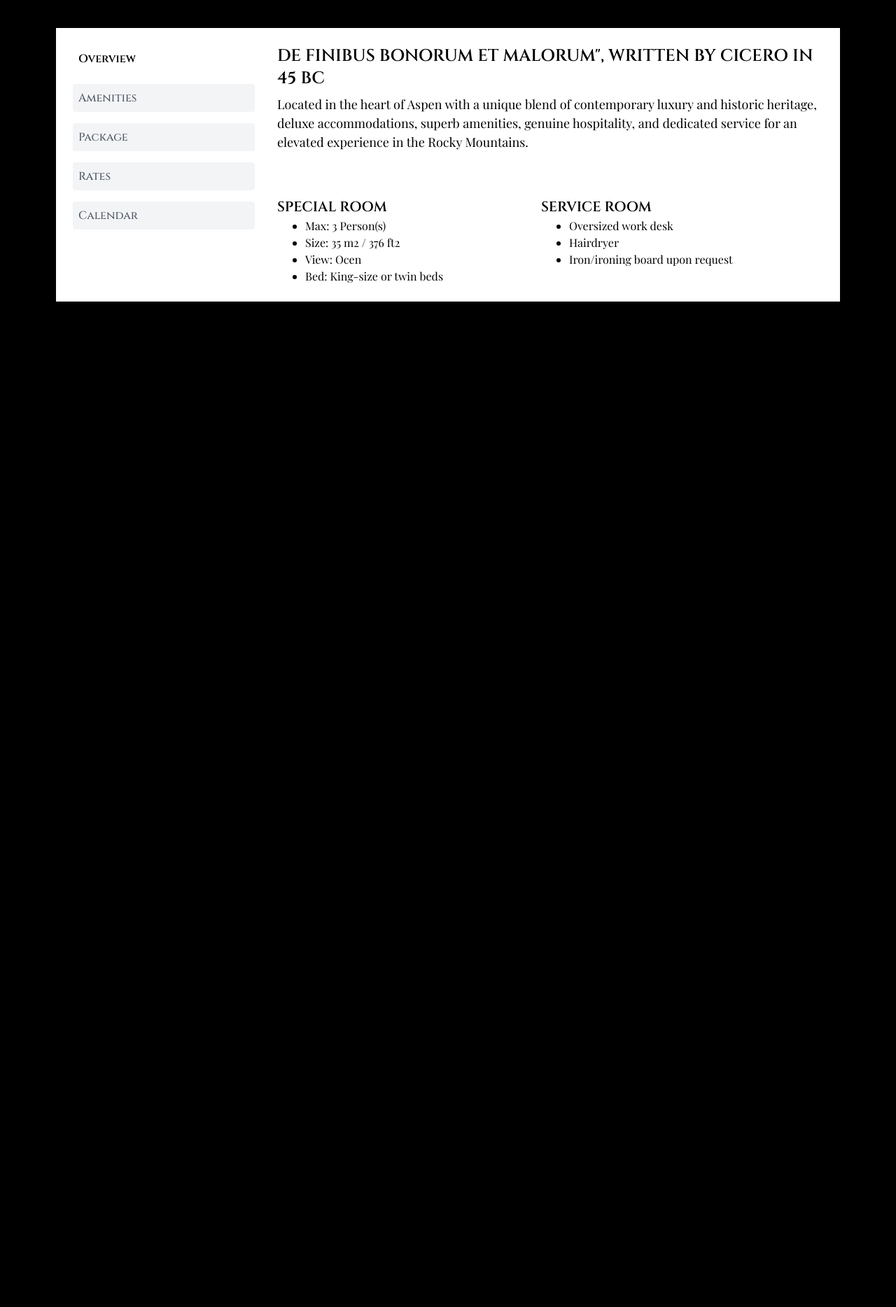
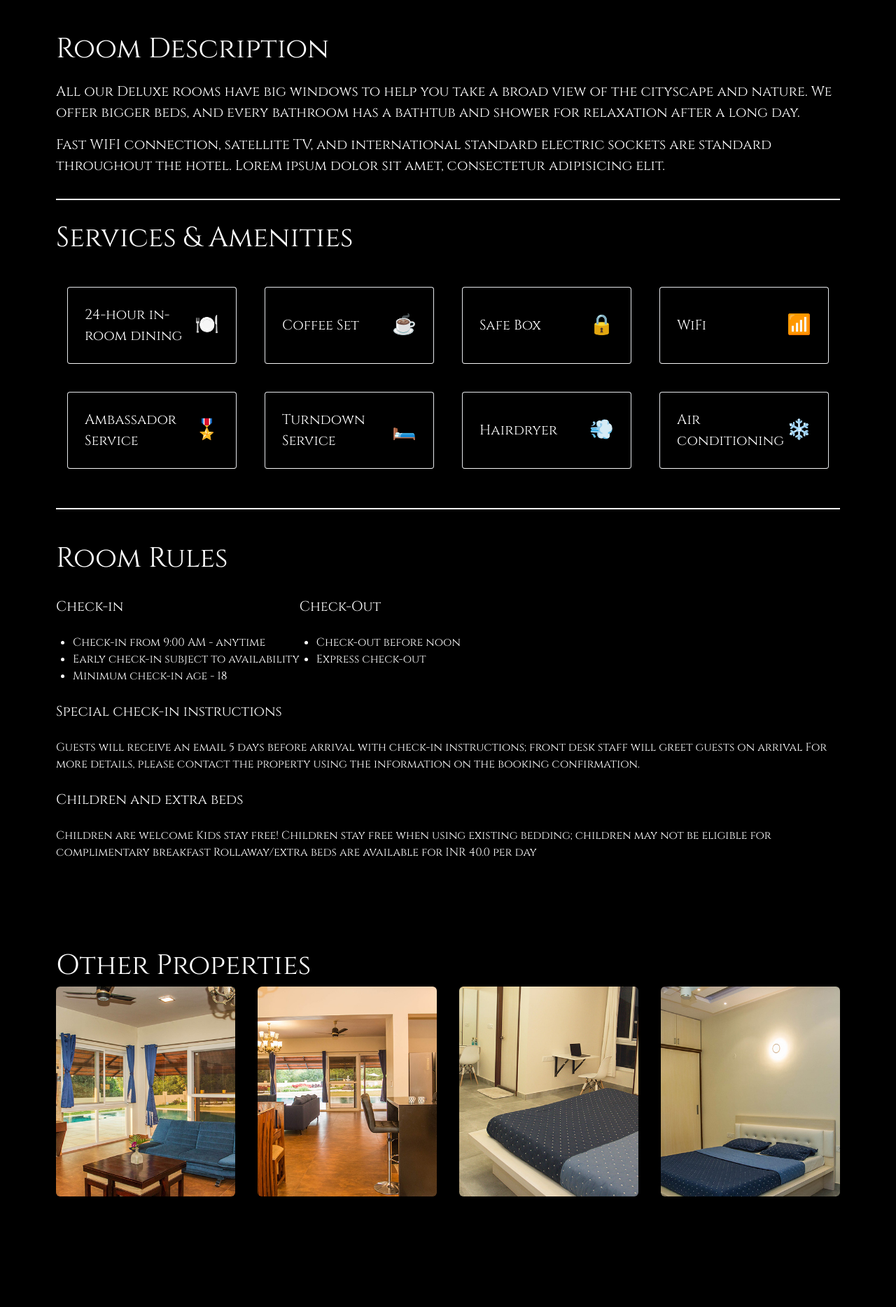
Before and after one commit to Sranav/Aeon-Root-Bridges, a React (Vite) app in the folder aeonrootbridges/: page /villabooking in a window 1280 px wide. Shown: the part 1212-3080 px from the top of the page at 70% size. Before the commit the page ends 1683 px from the top, so only its background shows below. Built offline with nearby package versions, Linux system fonts and the light colour scheme; a web font is replaced by a local one.

Commit message:
added booking page details

```diff
--- a/aeonrootbridges/src/Pages/Villabooking.tsx
+++ b/aeonrootbridges/src/Pages/Villabooking.tsx
@@ -1,10 +1,10 @@
-import React from 'react'
 import NavBar from '../components/Navbar/NavBar'
 import VilaBooking from '../components/Booking Pages/VilaBooking'
-import BannerSlider from '../components/Home/BannerSlider'
 import banner from "@assets/images/aeon.webp";
 import VillaBookinBanner from '../components/Booking Pages/VillaBookinBanner';
-import HotelDetails from '../components/Booking Pages/HotelDetails';
+import RoomDetails from '../components/Booking Pages/RoomDetails';
+import HomeFooter from '../components/Home/HomeFooter';
+import OtherProperties from '../components/Booking Pages/OtherProperties';
 const Villabooking = () => {
   return (
     <div>
@@ -17,8 +17,17 @@
       <div className='lg:mx-20 pb-10'>
         <VilaBooking/>
       </div>
+      {/* <div className='lg:mx-20 pt-20 pb-10'>
+        <HotelDetails/>
+      </div> */}
       <div className='lg:mx-20 pt-20 pb-10'>
-        <HotelDetails/>
+        <RoomDetails/>
+      </div>
+      <div className='lg:mx-20 pt-20 pb-10'>
+        <OtherProperties/>
+      </div>
+      <div className='lg:mx-20 pb-10 pt-14 xs:px-6 lg:px-0'>
+      <HomeFooter/>
       </div>
     </div>
   )
--- /dev/null
+++ b/aeonrootbridges/src/components/Booking Pages/OtherProperties.tsx
@@ -0,0 +1,36 @@
+import booking1 from "@assets/images/booking/booking-1.jpg";
+import booking2 from "@assets/images/booking/booking-2.jpg";
+import booking3 from "@assets/images/booking/booking-3.jpg";
+import booking4 from "@assets/images/booking/booking-4.jpg";
+
+const OtherProperties = () => {
+  const properties = [
+    { image: booking1, title: "Property 1", description: "Beautiful villa with sea view" },
+    { image: booking2, title: "Property 2", description: "Cozy hut in the forest" },
+    { image: booking3, title: "Property 3", description: "Luxury apartment in the city" },
+    { image: booking4, title: "Property 4", description: "Rustic cabin with mountain views" },
+  ];
+
+  return (
+    <>
+      <div className="text-white text-[40px] ">Other Properties</div>
+      <div className="grid grid-cols-1 md:grid-cols-2 lg:grid-cols-4 gap-8">
+        {properties.map((property, index) => (
+          <div key={index} className="relative group overflow-hidden transform transition-all duration-500 hover:scale-105 hover:shadow-lg">
+            <img
+              src={property.image}
+              alt={property.title}
+              className="w-full h-[300px] object-cover rounded-md transition-all duration-500 transform group-hover:scale-110 group-hover:rotate-3"
+            />
+            <div className="absolute bottom-0 left-0 bg-black bg-opacity-50 text-white p-4 transition-all duration-500 transform group-hover:translate-y-0 group-hover:opacity-100 opacity-0 translate-y-10">
+              <div className="font-bold text-xl">{property.title}</div>
+              <div>{property.description}</div>
+            </div>
+          </div>
+        ))}
+      </div>
+    </>
+  );
+};
+
+export default OtherProperties;
--- /dev/null
+++ b/aeonrootbridges/src/components/Booking Pages/RoomDetails.tsx
@@ -0,0 +1,81 @@
+import React, { useEffect } from "react";
+import AOS from "aos";
+import "aos/dist/aos.css";
+
+const RoomDetails = () => {
+    useEffect(() => {
+        AOS.init({ duration: 1000, once: true });
+    }, []);
+
+    const services = [
+        { name: "24-hour in-room dining", icon: "🍽️" },
+        { name: "Coffee Set", icon: "☕" },
+        { name: "Safe Box", icon: "🔒" },
+        { name: "WiFi", icon: "📶" },
+        { name: "Ambassador Service", icon: "🎖️" },
+        { name: "Turndown Service", icon: "🛏️" },
+        { name: "Hairdryer", icon: "💨" },
+        { name: "Air conditioning", icon: "❄️" },
+    ];
+
+    return (
+        <div className="text-white">
+            {/* Room Description */}
+            <div className="text-[40px]" data-aos="fade-up">Room Description</div>
+            <div className="text-[20px] py-4" data-aos="fade-up" data-aos-delay="200">
+                All our Deluxe rooms have big windows to help you take a broad view of the cityscape and nature.
+                We offer bigger beds, and every bathroom has a bathtub and shower for relaxation after a long day.
+            </div>
+            <div className="text-[20px] pb-4" data-aos="fade-up" data-aos-delay="400">
+                Fast WIFI connection, satellite TV, and international standard electric sockets are standard throughout the hotel.
+                Lorem ipsum dolor sit amet, consectetur adipisicing elit.
+            </div>
+
+            {/* Divider */}
+            <div className="border border-white mt-4" data-aos="fade-in" data-aos-delay="600"></div>
+
+            {/* Services & Amenities */}
+            <div className="text-[40px] py-6" data-aos="fade-up">Services & Amenities</div>
+
+            <div className="grid grid-cols-2 md:grid-cols-4 gap-10 p-4">
+                {services.map((service, index) => (
+                    <div
+                        key={index}
+                        className="group flex items-center justify-between border border-b-white p-6 rounded cursor-pointer transition-all duration-300 hover:bg-white"
+                        data-aos="zoom-in"
+                        data-aos-delay={index * 100} // Staggered animation effect
+                    >
+                        <div className="text-[20px] transition-all duration-300 group-hover:text-black">{service.name}</div>
+                        <div className="text-[28px] transition-all duration-300 group-hover:text-black">{service.icon}</div>
+                    </div>
+                ))}
+            </div>
+            <div className="border border-white mt-10" data-aos-delay="600"></div>
+            <div className="pt-10 text-[40px]">Room Rules</div>
+            <div className="flex flex-row justify-stretch pt-6">
+                <div className="flex flex-col">
+                    <div className="text-[20px]">Check-in</div>
+                    <ul className="list-disc py-6 pl-6">
+                        <li>Check-in from 9:00 AM - anytime</li>
+                        <li>Early check-in subject to availability</li>
+                        <li>Minimum check-in age - 18</li>
+                    </ul>
+                </div>
+                <div className="flex flex-col">
+                    <div className="text-[20px]">Check-Out</div>
+                    <ul className="list-disc py-6 pl-6">
+                        <li>Check-out before noon</li>
+                        <li>Express check-out</li>
+
+                    </ul>
+                </div>
+            </div>
+            <div className="text-[20px]">Special check-in instructions</div>
+            <div className="text-[16px] pt-6">Guests will receive an email 5 days before arrival with check-in instructions; front desk staff will greet guests on arrival For more details, please contact the property using the information on the booking confirmation.</div>
+            <div className="text-[20px] pt-6">Children and extra beds</div>
+            <div className="text-[16px] pt-6">Children are welcome Kids stay free! Children stay free when using existing bedding; children may not be eligible for complimentary breakfast Rollaway/extra beds are available for INR 40.0 per day</div>
+        </div>
+    );
+};
+
+export default RoomDetails;
--- a/aeonrootbridges/src/components/Booking Pages/VilaBooking.tsx
+++ b/aeonrootbridges/src/components/Booking Pages/VilaBooking.tsx
@@ -194,15 +194,19 @@
 
   const [accommodationType, setAccommodationType] = useState("rooms"); // To track the selected accommodation type
 
+
+
   // Handle accommodation change logic
   const handleAccommodationChange = (type) => {
-    setAccommodationType(type); // Update the selected accommodation type
     if (type === "villa") {
-      setRoomSelection({ rooms: 0, villa: 1, huts: 0 }); // Reset rooms and huts, select 1 villa
+      setAccommodationType("villa");
+      setRoomSelection({ rooms: 0, villa: 1, huts: 0 });
     } else if (type === "rooms") {
-      setRoomSelection({ rooms: 1, villa: 0, huts: 0 }); // Reset villa and huts, select 1 room
+      setAccommodationType("rooms");
+      setRoomSelection({ rooms: 1, villa: 0, huts: 0 });
     } else if (type === "huts") {
-      setRoomSelection({ rooms: 0, villa: 0, huts: 1 }); // Reset rooms and villa, select 1 hut
+      setAccommodationType("huts");
+      setRoomSelection({ rooms: 0, villa: 0, huts: 1 });
     }
   };
 
@@ -353,24 +357,7 @@
                 )}
 
                 {/* Villa Selection */}
-                {roomSelection.villa > 0 && (
-                  <div>
-                    <label className="block text-sm font-medium mb-1 text-black">Villa</label>
-                    <div className="flex items-center gap-2">
-                      <input
-                        type="number"
-                        min="0"
-                        max={maxVillaCapacity}
-                        value={roomSelection.villa}
-                        onChange={(e) => setRoomSelection({ ...roomSelection, villa: Number(e.target.value) })}
-                        className="w-full border border-gray-300 rounded-lg p-2 text-black"
-                      />
-                      {/* <span className="text-sm text-black">₹5000 / night</span>
-                      <span className="text-sm font-bold text-green-700">Total: ₹{roomSelection.villa * 5000 * totalNights}</span> */}
-                    </div>
-                    <p className="text-xs text-green-900 mt-1">Each villa can accommodate up to 8 guests.</p>
-                  </div>
-                )}
+
 
                 {/* Guests Selection */}
                 <div className="flex flex-row gap-4">
@@ -403,6 +390,7 @@
                 )}
 
                 {/* Huts Selection */}
+
                 <div>
                   <label className="block text-sm font-medium mb-1 text-black">Huts</label>
                   <div className="flex items-center gap-2">
--- a/aeonrootbridges/src/components/Home/HomeFooter.tsx
+++ b/aeonrootbridges/src/components/Home/HomeFooter.tsx
@@ -10,7 +10,7 @@
   return (
     <div>
         <footer className="bg-black" data-aos="fade-up">
-  <div className=" px-4 pt-16 pb-6 mx-auto sm:px-6 lg:px-8 lg:pt-24">
+  <div className="  pt-16 pb-6 mx-auto   lg:pt-24">
     <div className="grid grid-cols-1 gap-8 lg:grid-cols-3">
       <div>
         <div className="flex justify-start text-teal-300 sm:justify-start">
```
